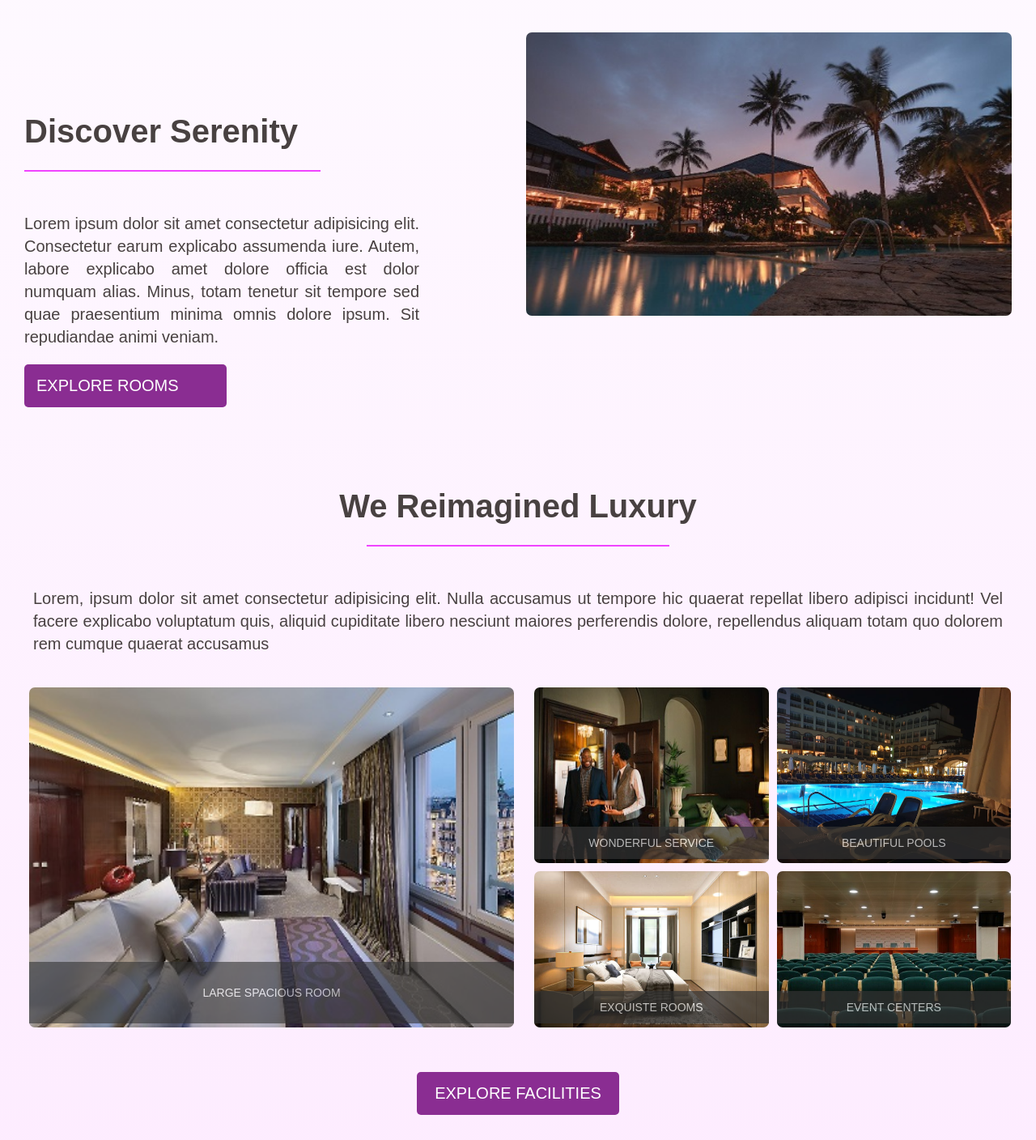
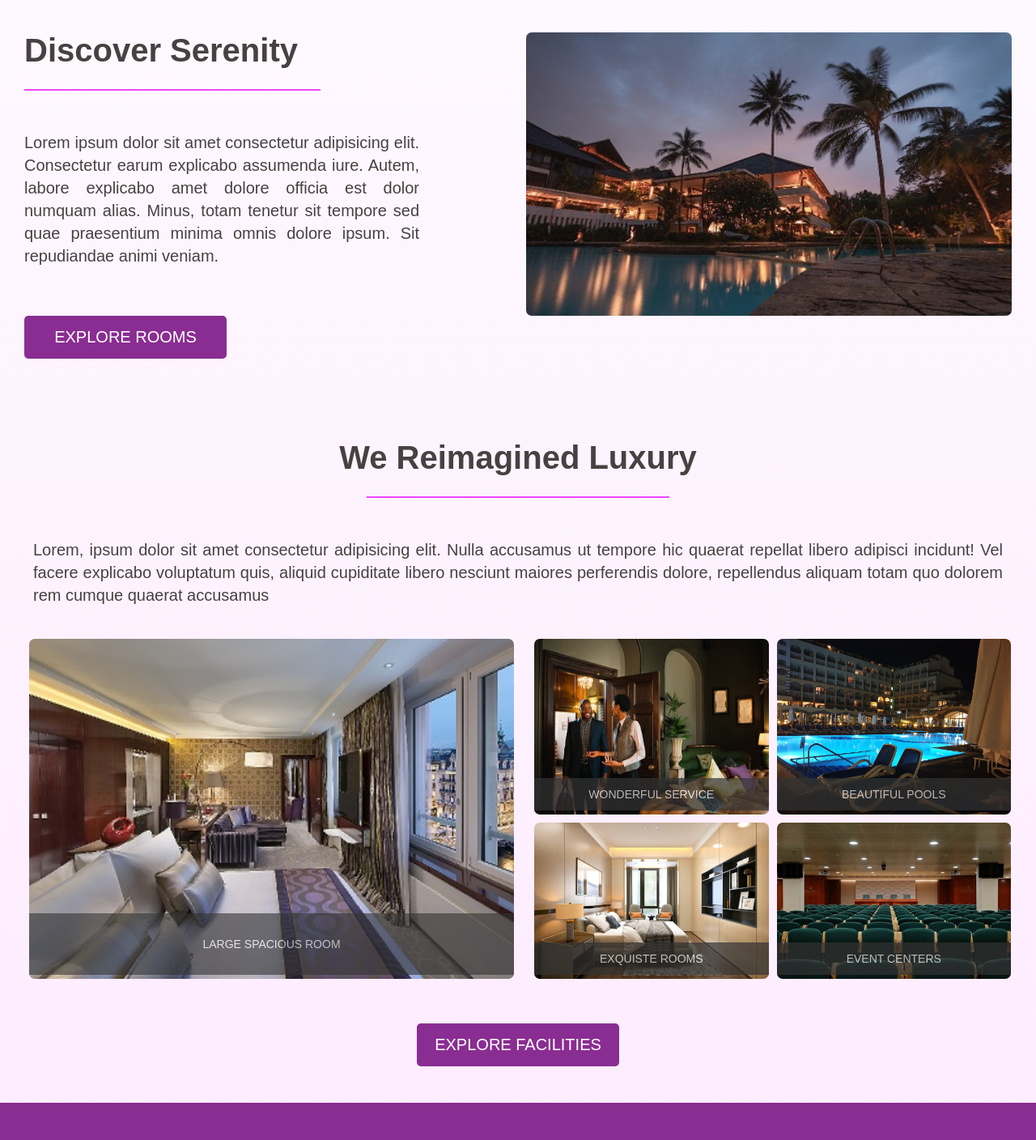
Before and after one commit to resourcefulmind/team-transavania, a plain HTML site: page index.html in a window 1280 px wide. Shown: the part 860-2268 px from the top of the page at 81% size. Drawn offline with Linux system fonts and the light colour scheme; a web font is replaced by a local one.

Commit message:
homepage changes

```diff
--- a/css/main.css
+++ b/css/main.css
@@ -5,7 +5,6 @@
 
 a:hover, a:focus {
   text-decoration: none !important;
-  color: #fff !important;
 }
 
 html {
@@ -172,8 +171,8 @@ main {
 
 .section-title {
   font-size: 4rem;
-  margin-top: 100px;
   margin-bottom: 0;
+  margin-top: 0;
   color: #484141;
 }
 
@@ -283,6 +282,10 @@ main {
   margin: 45px auto;
 }
 
+.luxury-area .section-title {
+  margin-top: 100px;
+}
+
 /* ---- Footer Area ---- */
 
 .footer-container {
--- a/css/responsive.css
+++ b/css/responsive.css
@@ -21,10 +21,6 @@
 
   .room-section hr {
     width: auto;
-  }
-
-  .section-title {
-    margin-top: 50px;
   }
 }
 
--- a/index.html
+++ b/index.html
@@ -74,14 +74,11 @@
 
         <img src="images/img/hotel.jpg" />
 
-        <!-- <a href="roompages.html">
-          <button class="btn">
+        <!-- <a href="roompages.html"> -->
+          <button class="btn" onclick="location.href='roompages.html'">
             Explore Rooms
           </button>
-        </a> -->
-        <a href="roompages.html" class="btn">
-            Explore Rooms
-        </a>
+        <!-- </a> -->
       </section>
 
       <section class="luxury-area">
@@ -141,11 +138,9 @@
           </div>
         </div>
 
-        <a href="facilitypage.html">
-          <button class="btn">
-            Explore Facilities
-          </button>
-        </a>
+        <button class="btn" onclick="location.href='facilitypage.html'">
+          Explore Facilities
+        </button>
       </section>
 
       <footer class="footer-container">
```
